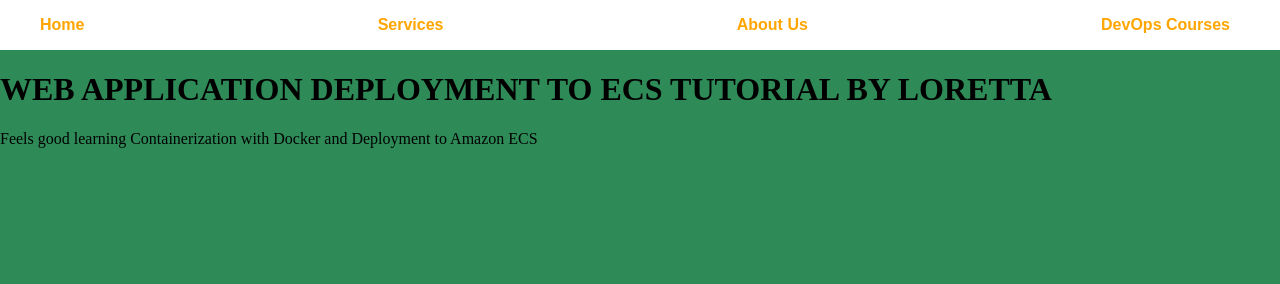
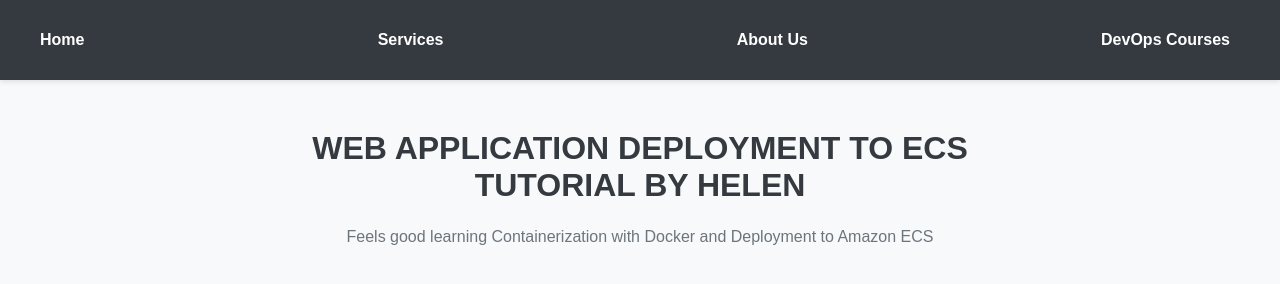
Before and after one commit to Anieelorez/containers-ecs-aws, a plain HTML site: page index.html in a window 1280 px wide. Drawn offline with Linux system fonts and the light colour scheme.

Commit message:
modified index.html

```diff
--- a/index.html
+++ b/index.html
@@ -1,25 +1,29 @@
 <!DOCTYPE html>
-<html>
+<html lang="en">
 <head>
+  <meta charset="UTF-8">
+  <meta name="viewport" content="width=device-width, initial-scale=1.0">
   <title>Application Deployment to Amazon ECS</title>
   <style>
     body {
-        background-color: seaGreen;
+      font-family: Arial, sans-serif;
+      background-color: #f8f9fa;
       margin: 0;
       padding: 0;
     }
     .navbar {
-        background-color: white;
+      background-color: #343a40;
       display: flex;
       justify-content: space-between;
       align-items: center;
-        height: 50px;
+      height: 80px;
       padding: 0 20px;
+      box-shadow: 0 2px 5px rgba(0, 0, 0, 0.1);
     }
     .navbar button {
       border: none;
-        background-color: white;
-        color: orange;
+      background-color: transparent;
+      color: #fff;
       font-size: 16px;
       font-weight: bold;
       cursor: pointer;
@@ -30,8 +34,21 @@
       transition: all 0.3s ease;
     }
     .navbar button:hover {
-        background-color: seaGreen;
-        color: white;
+      background-color: #23272b;
+    }
+    .container {
+      max-width: 800px;
+      margin: 50px auto;
+      padding: 0 20px;
+      text-align: center;
+    }
+    h1 {
+      color: #343a40;
+      margin-bottom: 20px;
+    }
+    p {
+      color: #6c757d;
+      line-height: 1.6;
     }
   </style>
 </head>
@@ -42,7 +59,9 @@
     <button>About Us</button>
     <button>DevOps Courses</button>
   </div>
-    <h1>WEB APPLICATION DEPLOYMENT TO ECS TUTORIAL BY LORETTA</h1>
+  <div class="container">
+    <h1>WEB APPLICATION DEPLOYMENT TO ECS TUTORIAL BY HELEN</h1>
     <p>Feels good learning Containerization with Docker and Deployment to Amazon ECS</p>
+  </div>
 </body>
 </html>
```
Lines whose indentation alone changed are shown as unchanged.
